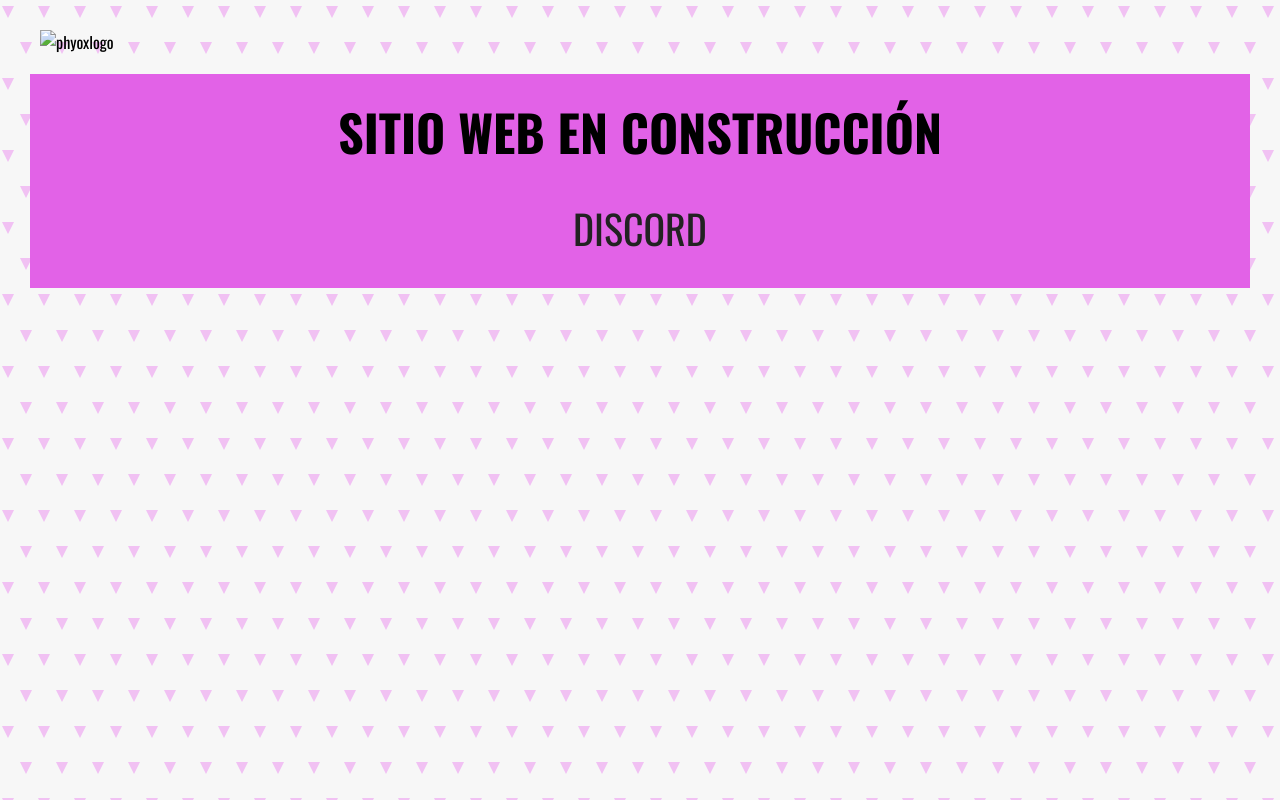
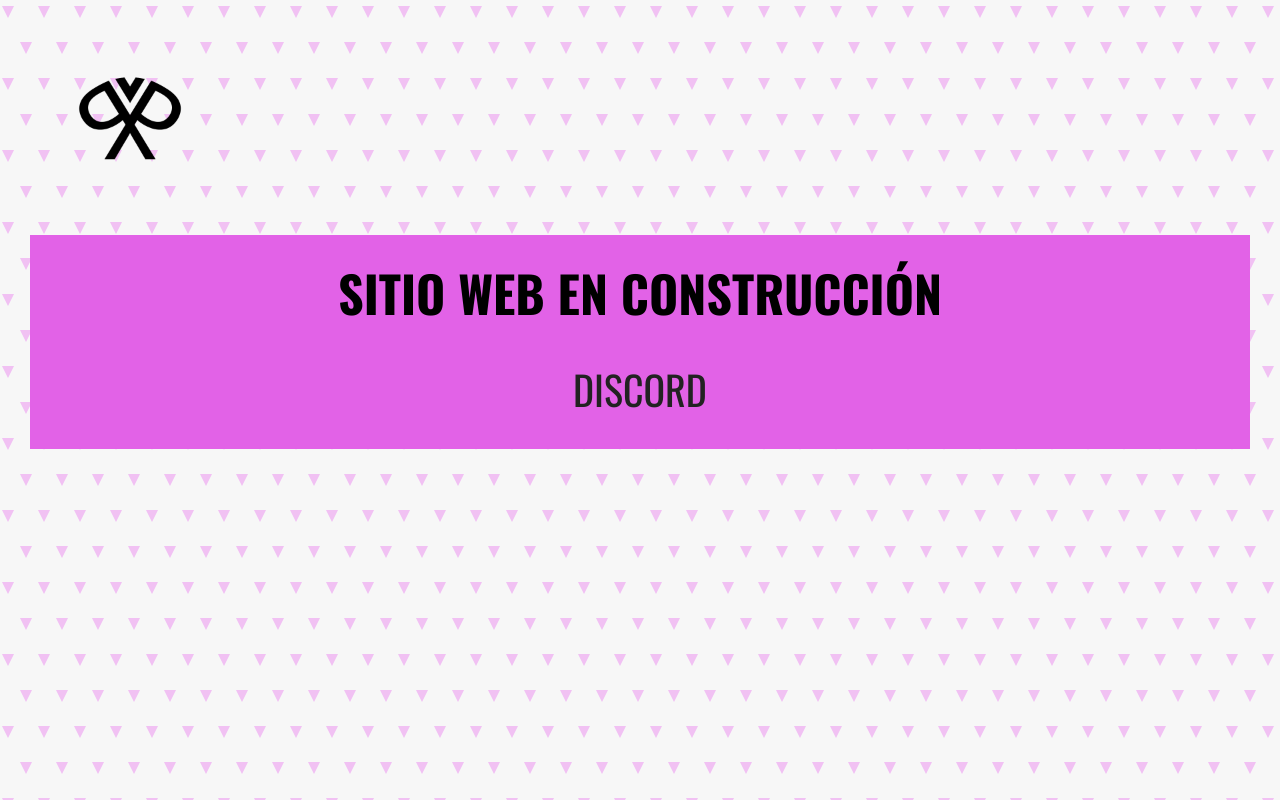
Before and after one commit to phyoxentertaiment/phyoxentertaiment.net, a plain HTML site: page index.html in a window 1280 px wide. Drawn offline with nearby package versions, Linux system fonts and the light colour scheme; the site is published under a folder, as on GitHub Pages, so addresses that start at the root find nothing.

Commit message:
Update index.html

```diff
--- a/index.html
+++ b/index.html
@@ -16,7 +16,7 @@
 </head>
 <body>
 
-<img id="phyoxlogomain" src="/img/phyoxlogo.png" alt="phyoxlogo">
+<img id="phyoxlogomain" src="img/phyoxlogo.png" alt="phyoxlogo">
 
 <div class="container">
  <header id="mainheader">
```
